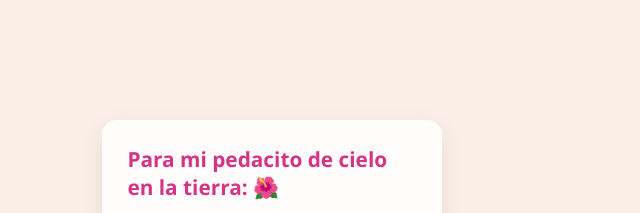
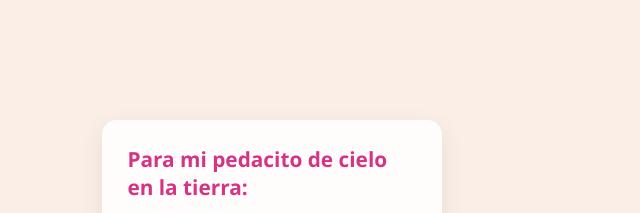
Before and after one commit to qazJose/prueba, a plain HTML site: page index.html in a window 1280 px wide. Shown: the top 213 px of the page, 0-640 px from the left. Drawn offline with Linux system fonts and the light colour scheme.

Commit message:
Update index.html

```diff
--- a/index.html
+++ b/index.html
@@ -12,7 +12,7 @@
     <canvas id="canvas"></canvas>
 
     <div class="card" id="card">
-      <h2>Para mi pedacito de cielo en la tierra: 🌺</h2>
+      <h2>Para mi pedacito de cielo en la tierra: </h2>
       <p id="typed-text"></p>
 
       <div class="countdown-box">
```
